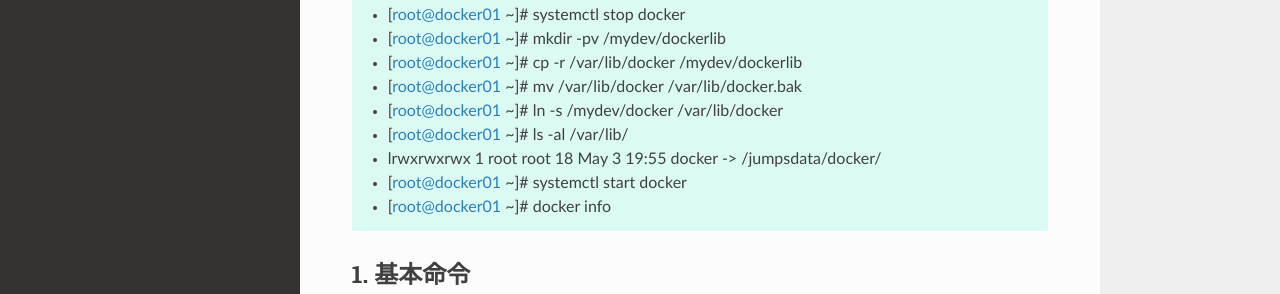
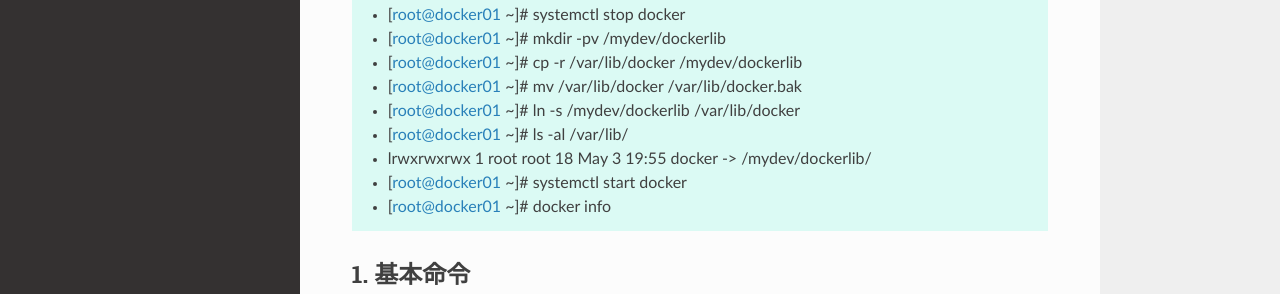
Before and after one commit to timhuang5129/mozaiti, a Sphinx documentation site: the page built from source/tsra/docker/docs/install.rst, in a window 1280 px wide and 900 px high. Shown: the part 278-572 px from the top of the window. Built offline with Sphinx 7.4.7 and the Read the Docs theme 2.0.0, drawn with Linux system fonts in a browser that asks for light colours; pages that are not in the unit, such as notebooks, are missing from menus.

Commit message:
Update install.rst

```diff
--- a/source/tsra/docker/docs/install.rst
+++ b/source/tsra/docker/docs/install.rst
@@ -10,9 +10,9 @@
  - [root@docker01 ~]# mkdir -pv /mydev/dockerlib
  - [root@docker01 ~]# cp -r /var/lib/docker  /mydev/dockerlib
  - [root@docker01 ~]# mv /var/lib/docker /var/lib/docker.bak
- - [root@docker01 ~]# ln -s /mydev/docker /var/lib/docker
+ - [root@docker01 ~]# ln -s /mydev/dockerlib /var/lib/docker
  - [root@docker01 ~]# ls -al /var/lib/
- - lrwxrwxrwx   1 root    root      18 May  3 19:55 docker -> /jumpsdata/docker/
+ - lrwxrwxrwx   1 root    root      18 May  3 19:55 docker -> /mydev/dockerlib/
  - [root@docker01 ~]# systemctl start docker
  - [root@docker01 ~]# docker info
 
```
